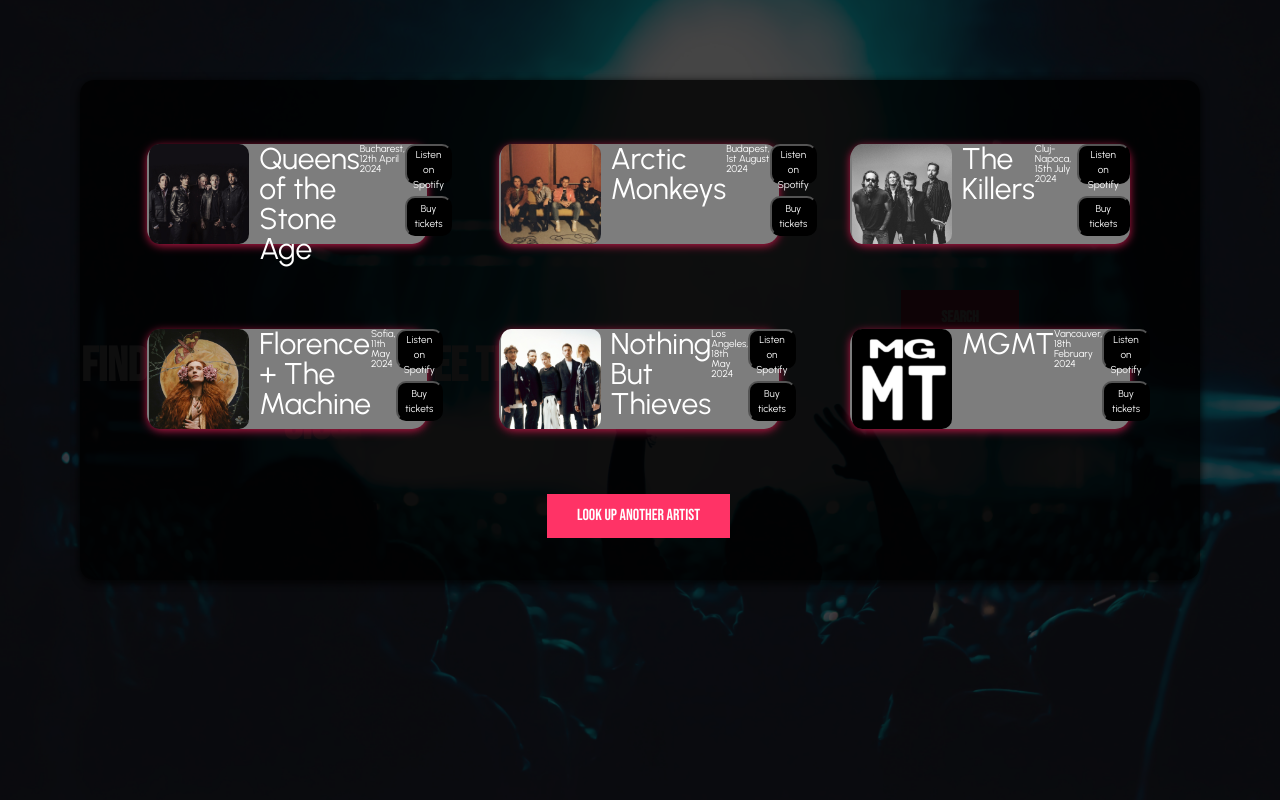
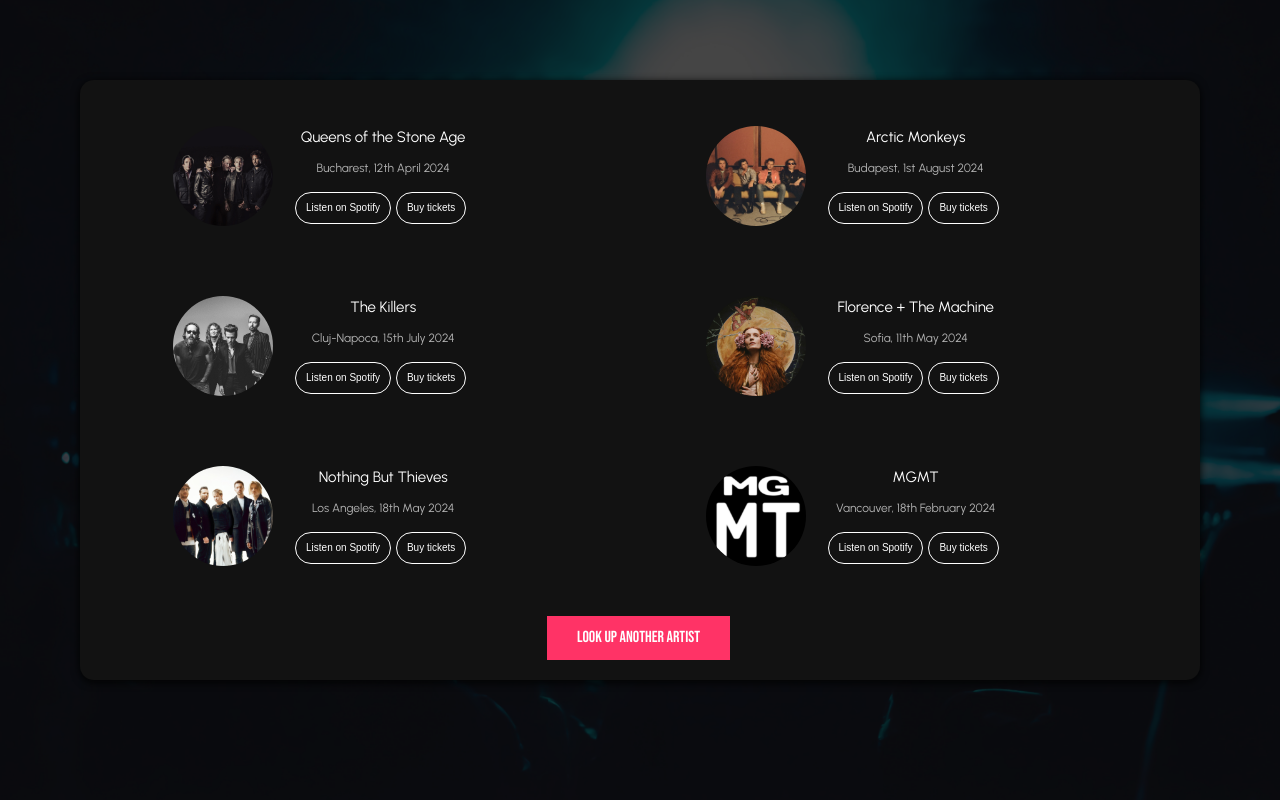
Before and after one commit to ipaulaandreea/artist_recommendation_app, a React (Create React App) app: page / in a window 1280 px wide. Both pictures are taken after a click on the button "SEARCH". Built offline with nearby package versions, Linux system fonts and the light colour scheme.

Commit message:
fixed some ui bugs

```diff
--- a/src/components/RecommendationCard/RecommendationCard.module.css
+++ b/src/components/RecommendationCard/RecommendationCard.module.css
@@ -7,23 +7,23 @@
     color: white;
     /* display: flex;
     flex-direction: row; */
-    width: 280px;
-    height: 100px;
+    width: 400px;
+    height: 120px;
     border-radius: 15px;
-    box-shadow:0 2px 8px rgba(184, 23, 69);
-    background-color: rgba(125, 125, 125);
+
+    /* background-color: rgba(125, 125, 125); */
 
     margin:10px 20px 20px 20px;
     /* padding: 10px; */
 }
 
-.card textarea{
+/* .card textarea{
 
     height: 50px;
     color: white;
     font-size: 1rem;
 
-}
+} */
 p {
     font-family: 'Quicksand', sans-serif;
     line-height: 0.5em;
@@ -38,9 +38,9 @@
 
 }
 .actions button {
-    margin-right: 5px;
-    background-color: black;
-    color: white;
+    /* margin-right: 5px; */
+    /* background-color: black;
+    color: white; */
     /* width: 70px; */
     height: 40px;
     border-radius: 10px;
--- a/src/components/RecommendationItem/RecommendationItem.js
+++ b/src/components/RecommendationItem/RecommendationItem.js
@@ -11,8 +11,8 @@
           src={props.photo}
           alt='artist-img'
         ></img>
-        <h3 className={classes['artist']['name']}>{props.name}</h3>
-        <p className={classes['artist']['nextgig']}>{props.next_gig}</p>
+        <span className={classes['name']}>{props.name}</span>
+        <span className={classes['nextgig']}>{props.next_gig}</span>
         <div className={classes.actions}>
           <button type='submit'>Listen on Spotify</button>
           <button type='submit'>Buy tickets</button>
--- a/src/components/RecommendationItem/RecommendationItem.module.css
+++ b/src/components/RecommendationItem/RecommendationItem.module.css
@@ -1,49 +1,69 @@
 @import url('https://fonts.googleapis.com/css2?family=Urbanist&display=swap');
 
 .artist {
+  place-items: center;
 
-  display: flex;
+
+    display: grid;
+    grid-template-columns: auto auto;
+    grid-template-rows: auto auto 1fr;
+    grid-gap: 0.5em;
+
+
+
+    width: 300px;
+    height: 100px;
+  }
+
+  /* display: flex;
 flex-direction: row;
   height: 50px;
   color: white;
 
 
+  } */
+
+  .name {
+
+    font-family: 'Urbanist', sans-serif;
+    font-size: 15px;
+
   }
 
-  .artist h3 {
-    flex-direction: row;
+  .nextgig {
+
+    color: #b3b3b3;
     font-family: 'Urbanist', sans-serif;
-    font-size: 30px;
-    line-height: 1em;
-  }
-
-  .artist p {
-    font-family: 'Urbanist', sans-serif;
-    line-height: 1em;
-    font-size:10px;
+    /* line-height: 1em; */
+    font-size:12px;
   }
 
   .artist img {
-    margin-left: 2px;
-    border-radius: 10px;
-    max-width: 100px;
-    height: 100px;
+    grid-row: span 3;
 
 
-  }
+      border-radius: 50px;
+      max-width: 100px;
+      height: 100px;
+    }
+
 
 .actions button {
-
-    background-color: black;
-    color: white;
-    /* width: 70px; */
-    height: 40px;
-    border-radius: 10px;
-    font-size: 10px;
+  color: #fff;
+  border: 1px solid white;
+  font-family:'Montserrat', sans-serif;
+  text-align: center;
+  line-height: 1;
+  font-size: 10px;
+  background-color : transparent;
+  padding: 10px;
+  outline: none;
+  border-radius: 30px;
+  margin-right: 5px;
 }
 
-.actions button:hover {
+/* .actions button:hover {
     background-color: #ff3366;
 
 
-}
+} */
--- a/src/components/SearchResults/SearchResults.module.css
+++ b/src/components/SearchResults/SearchResults.module.css
@@ -1,21 +1,28 @@
 @import url('https://fonts.googleapis.com/css2?family=Urbanist&display=swap');
 
 .container {
-  display: flex;
-  flex-wrap: wrap;
+
+
   padding: 10px;
   /* background-color: #000000; */
   width: 1085px;
-  height: 470px;
+  height: 500px;
+
 
 }
 
 .parent {
-  display: flex;
+  display: grid;
+  place-items: center;
+  grid-template-columns: auto auto;
+  grid-template-rows: auto auto auto auto;
+
+
+  /* display: flex;
   flex-direction: row;
   justify-content: space-evenly;
-  align-items: center;
-  flex-wrap: wrap;
+
+  flex-wrap: wrap; */
 
 }
 
@@ -71,4 +78,5 @@
     background: #ff3366;
     padding: 10px 30px;
     color: White;
+    grid-column: span 2;
   }
--- a/src/components/UI/Modal/Modal.module.css
+++ b/src/components/UI/Modal/Modal.module.css
@@ -12,20 +12,18 @@
 
 
 .modal {
-
-
   left: 50%;
   top: 50%;
   transform: translate(-50%, -50%);
   position: fixed;
 
-  height: 500px;
+  height: 600px;
 
   top: 10vh;
   left: 5%;
   /* width: 50%; */
 
-  background-color: hsla(0, 0%, 0%, 0.788);
+  background-color: 	#121212;
   padding: 1rem;
   border-radius: 14px;
   box-shadow: 0 2px 8px #020202;
```
